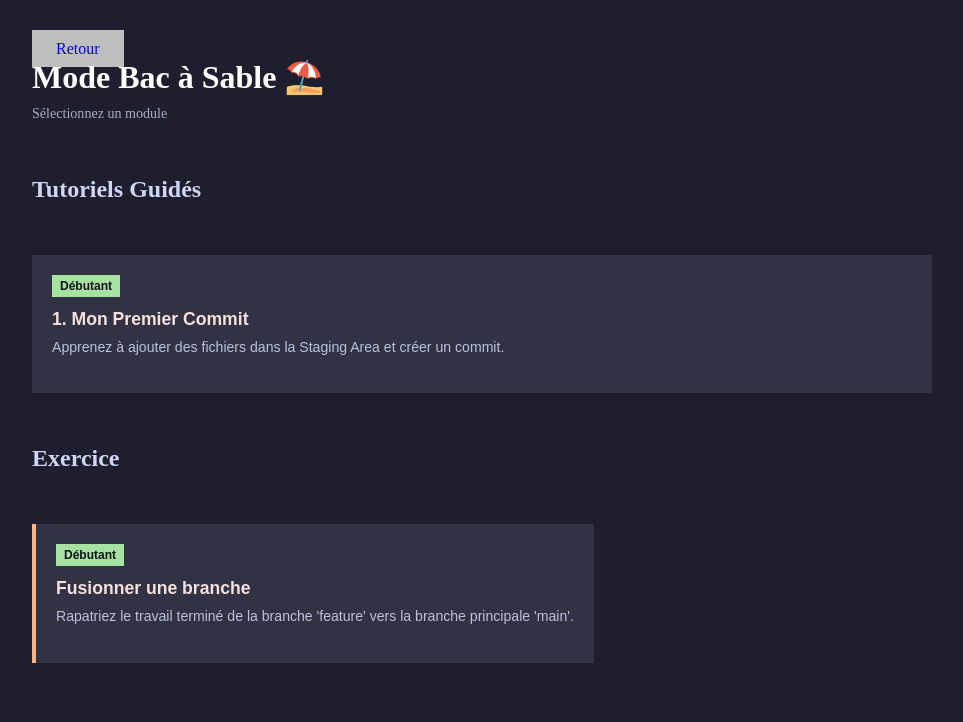
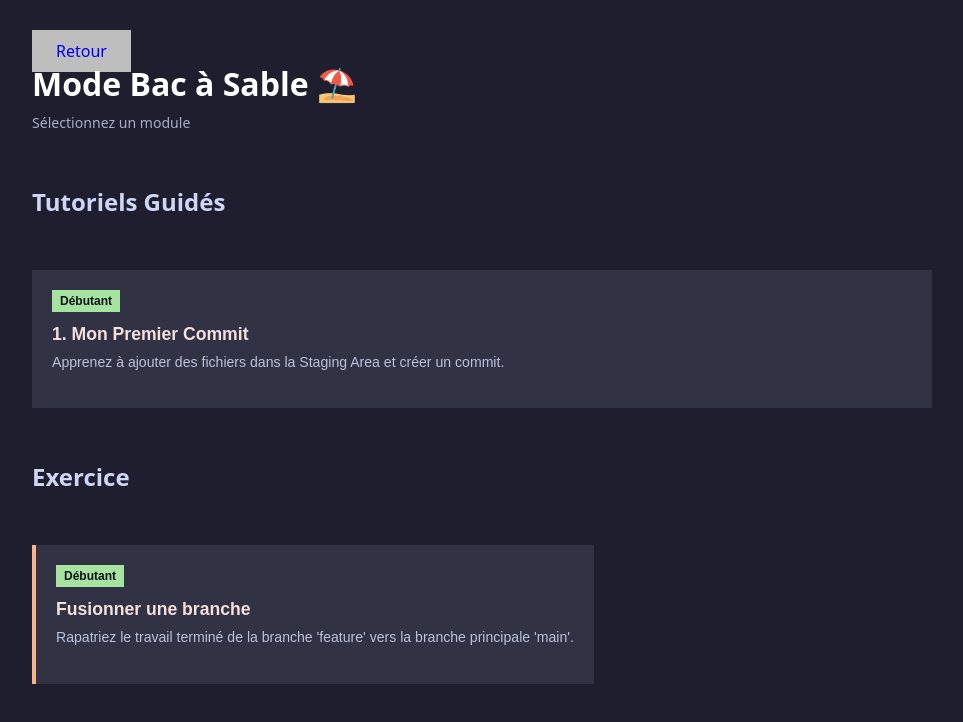
Before and after one commit to baris-ux/TFE-git, a SvelteKit app: page /sandbox in a window 1280 px wide. Shown: the top 722 px of the page, without its empty margins (158-1121 px from the left). Built offline with nearby package versions, Linux system fonts and the light colour scheme.

Commit message:
fix : suppression de global(body) dans les fichiers .svelte, ajout style dans app.html

```diff
--- a/src/app.html
+++ b/src/app.html
@@ -5,6 +5,17 @@
     <link rel="icon" href="%sveltekit.assets%/favicon.png" />
     <meta name="viewport" content="width=device-width, initial-scale=1" />
     <title>Tauri + SvelteKit + Typescript App</title>
+    <style>
+      body {
+        margin: 0;
+        font-family:
+          system-ui,
+          -apple-system,
+          sans-serif;
+        background-color: #0d1117;
+        color: #c9d1d9;
+      }
+    </style>
     %sveltekit.head%
   </head>
   <body data-sveltekit-preload-data="hover">
--- a/src/routes/+page.svelte
+++ b/src/routes/+page.svelte
@@ -45,16 +45,6 @@
 </main>
 
 <style>
-  :global(body) {
-    margin: 0;
-    font-family:
-      system-ui,
-      -apple-system,
-      sans-serif;
-    background-color: #0d1117;
-    color: #c9d1d9;
-  }
-
   main {
     display: flex;
     flex-direction: column;
--- a/src/routes/app/+page.svelte
+++ b/src/routes/app/+page.svelte
@@ -96,11 +96,6 @@
 </main>
 
 <style>
-  :global(body) {
-    margin: 0;
-    padding: 0;
-  }
-
   .container {
     background-color: black;
     display: flex;
--- a/src/routes/sandbox/+page.svelte
+++ b/src/routes/sandbox/+page.svelte
@@ -174,10 +174,6 @@
 </main>
 
 <style>
-  :global(body) {
-    margin: 0;
-  }
-
   .sandbox-container {
     padding: 40px 20px;
     background: #1e1e2e;
```
